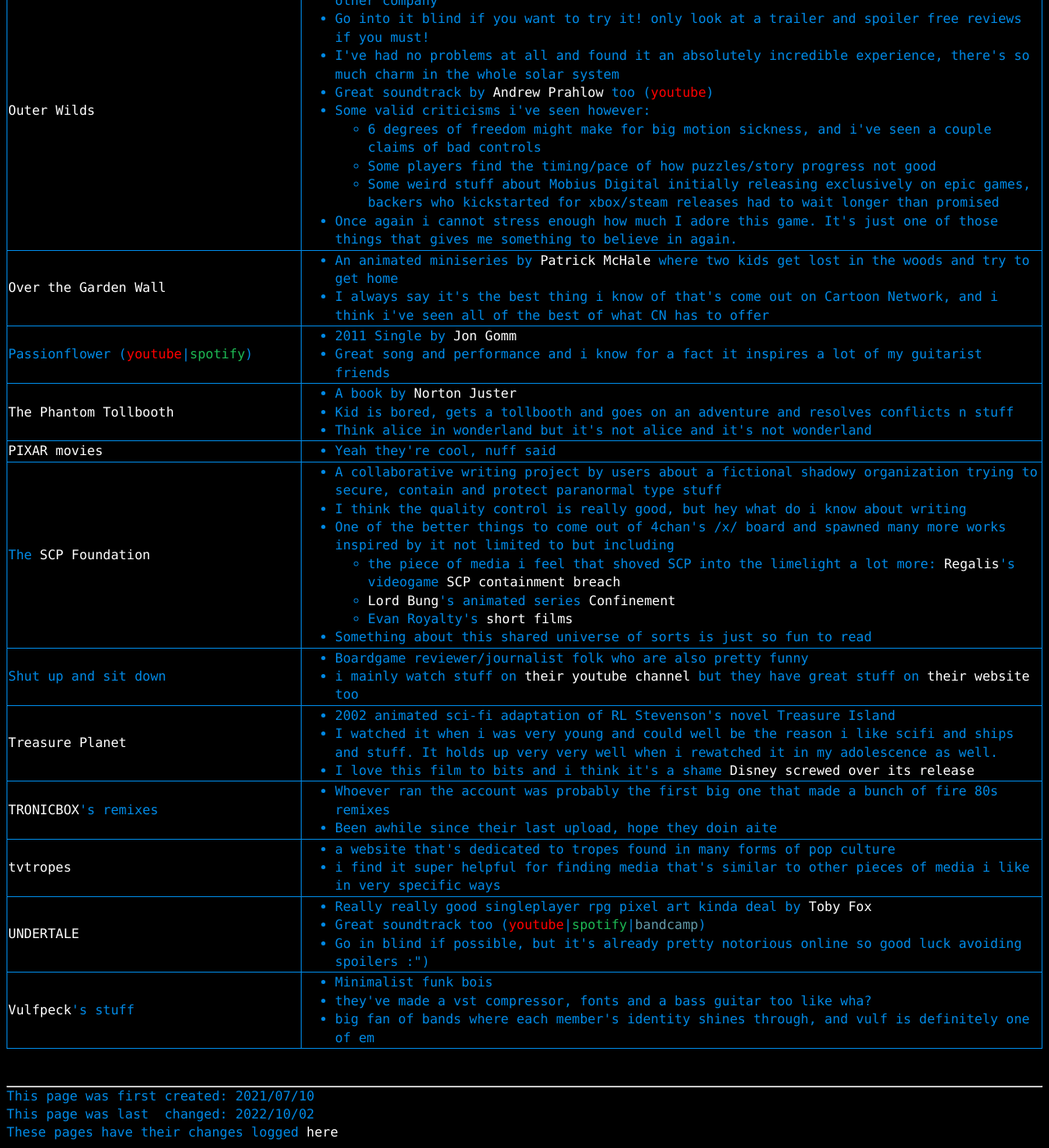
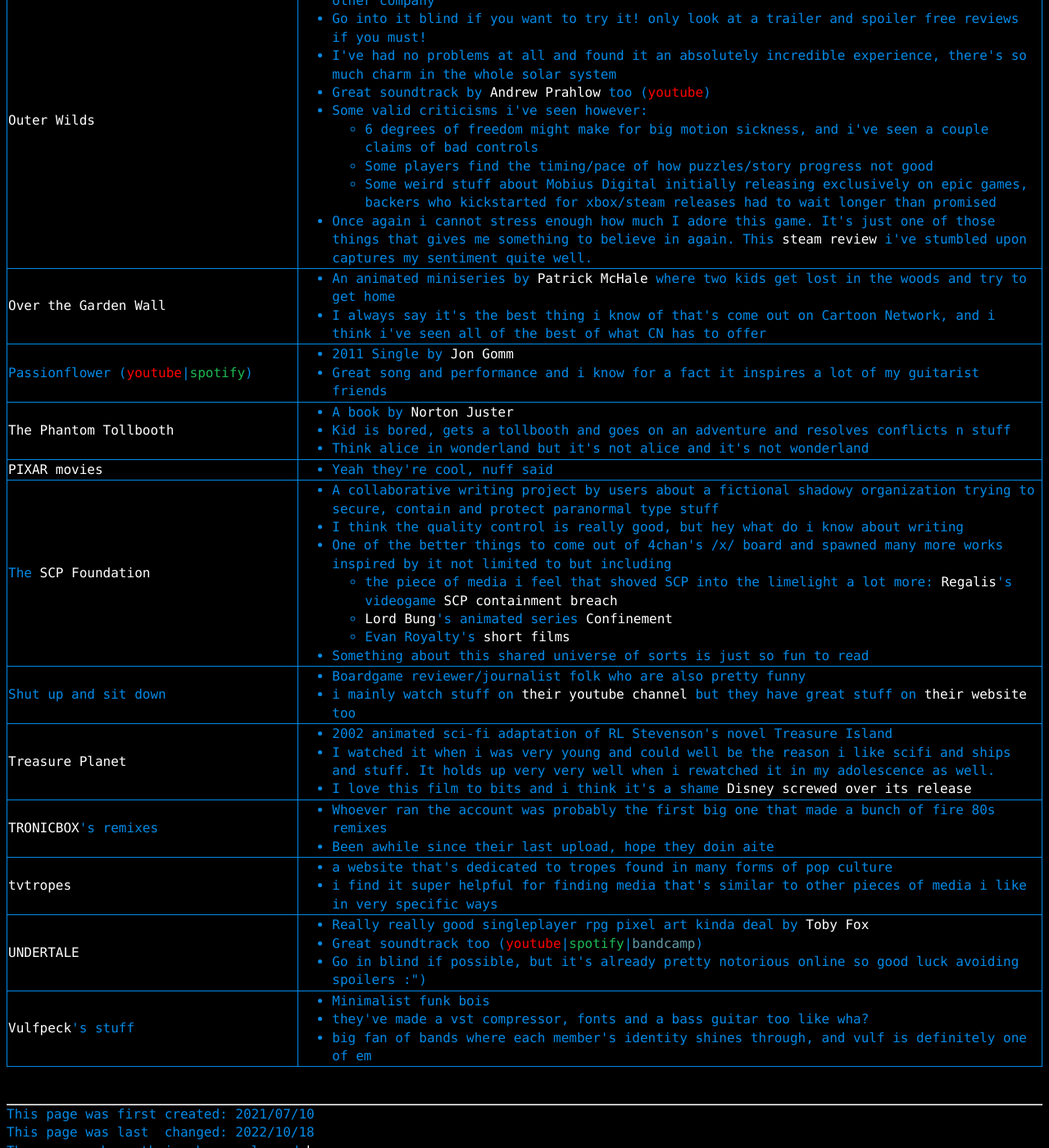
Before and after one commit to a-erfan-aa/a-erfan-aa.github.io, a Jekyll site: the page built from things-i-like.html, in a window 1280 px wide and 1400 px high, scrolled down 5540 px. Shown: the whole window at 82% size. Built offline with Jekyll 4.4.1, drawn with Linux system fonts in a browser that asks for light colours.

Commit message:
Add steam review i found of Outer Wilds to things-i-like.html
Also update lastChanged

```diff
--- a/things-i-like.html
+++ b/things-i-like.html
@@ -3,7 +3,7 @@
 title: Things that i like
 description: I like many things, here are some of them
 firstCreated: 2021/07/10
-lastChanged: 2022/10/02
+lastChanged: 2022/10/18
 ---
 <!--
 a couple scripts so filtering through the big list is easier
@@ -763,7 +763,7 @@
 							<li>Some weird stuff about Mobius Digital initially releasing exclusively on epic games, backers who kickstarted for xbox/steam releases had to wait longer than promised</li>
 						</ul>
 					</li>
-					<li>Once again i cannot stress enough how much I adore this game. It's just one of those things that gives me something to believe in again.</li>
+					<li>Once again i cannot stress enough how much I adore this game. It's just one of those things that gives me something to believe in again. This <a href="https://steamcommunity.com/profiles/76561198018625760/recommended/753640/">steam review</a> i've stumbled upon captures my sentiment quite well.</li>
 				</ul>
 			</td>
 		</tr>
```
